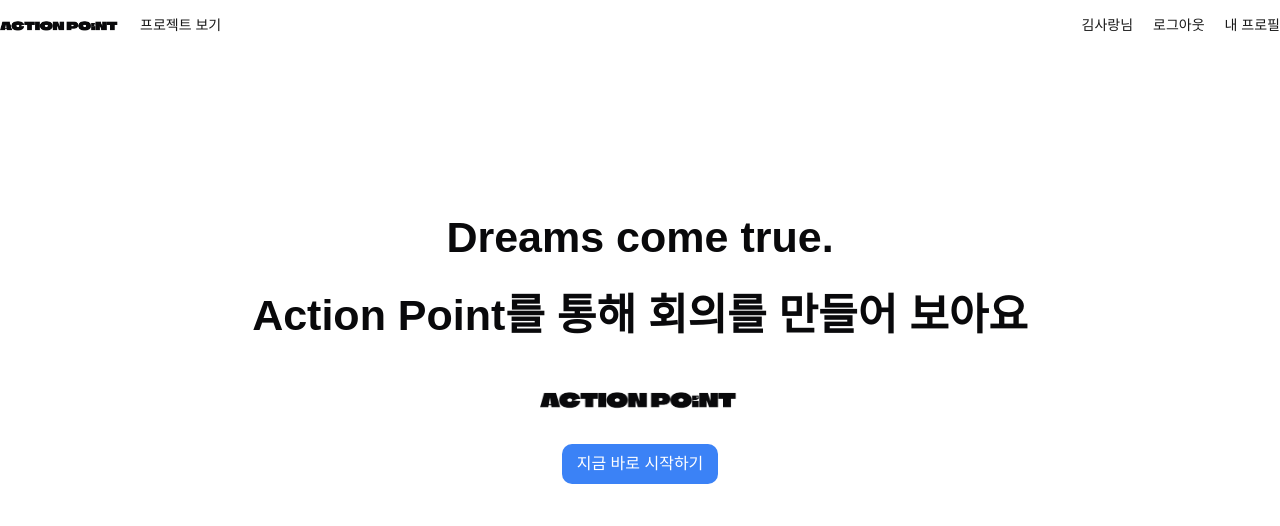
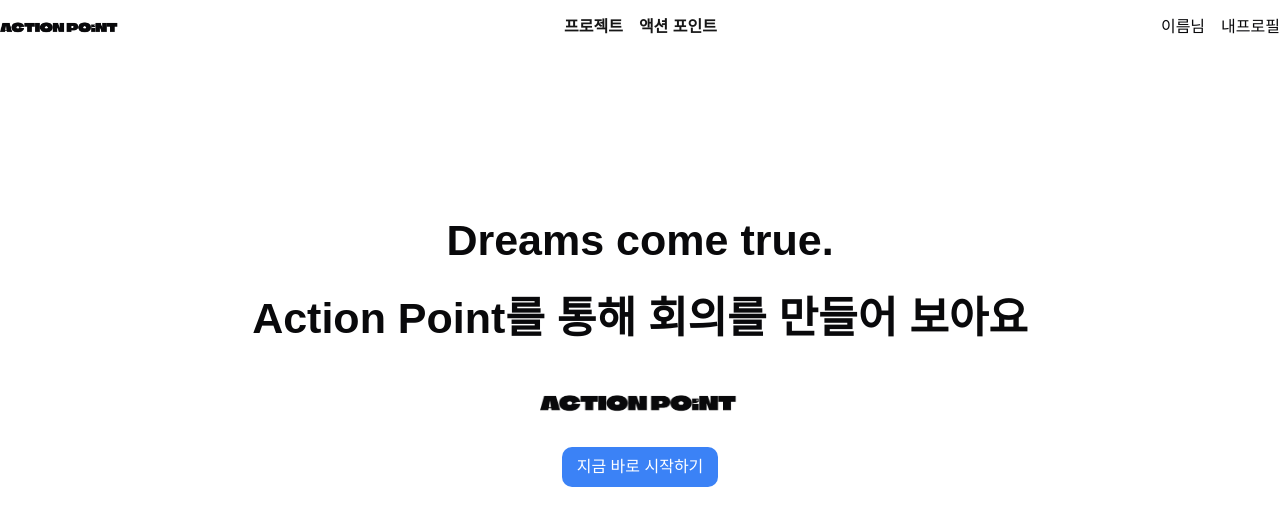
Before and after one commit to Club-PARD/ActionPoint_FE, a Next.js app: page /LandingPage in a window 1280 px wide. Shown: the top 526 px of the page. Built offline with nearby package versions, Linux system fonts and the light colour scheme; no server answers.

Commit message:
edit emptyMainPage

```diff
--- a/src/components/ActionPointCard.tsx
+++ b/src/components/ActionPointCard.tsx
@@ -0,0 +1,25 @@
+import styles from "../styles/ActionPointCard.module.css";
+
+type Props = {
+  title: string;
+  checklist: string[];
+};
+
+export default function ActionPointCard({ title, checklist }: Props) {
+  return (
+    <div className={styles.card}>
+      <div className={styles.folderShape}></div>
+      <div className={styles.cardContent}>
+        <h3>{title}</h3>
+        <ul>
+          {checklist.map((item, idx) => (
+            <li key={idx}>
+              <input type="checkbox" id={`check-${idx}`} />
+              <label htmlFor={`check-${idx}`}>{item}</label>
+            </li>
+          ))}
+        </ul>
+      </div>
+    </div>
+  );
+}
--- a/src/components/Header.tsx
+++ b/src/components/Header.tsx
@@ -1,18 +1,37 @@
 import styles from "../styles/Header.module.css";
 import Image from "next/image";
+import Link from "next/link";
+import { useRouter } from "next/router";
+import { useSession } from "next-auth/react";
 
 export default function Header() {
+  const router = useRouter();
+  const { data: session } = useSession();
+
   return (
     <header className={styles.header}>
-      <div className={styles.left}>
-        <Image src="/Logo.png" alt="로고" width={120} height={30} />
-        <span className={styles.link}>프로젝트 보기</span>
-      </div>
+      <div className={styles.inner}>
+        <div className={styles.left}>
+          <Link href="/MainPage">
+            <Image src="/Logo.png" alt="로고" width={120} height={24} />
+          </Link>
+        </div>
 
-      <div className={styles.right}>
-        <span className={styles.userName}>김사랑님</span>
-        <span className={styles.link}>로그아웃</span>
-        <span className={styles.link}>내 프로필</span>
+        <nav className={styles.center}>
+          <Link href="/ProjectListPage">
+            <span className={router.pathname === "/ProjectListPage" ? styles.active : ""}>프로젝트</span>
+          </Link>
+          <Link href="/MainPage">
+            <span className={router.pathname === "/MainPage" ? styles.active : ""}>액션 포인트</span>
+          </Link>
+        </nav>
+
+        <div className={styles.right}>
+          <span className={styles.profileText}>
+            {session?.user?.name ?? "이름"}님
+          </span>
+          <span className={styles.profileText}>내프로필</span>
+        </div>
       </div>
     </header>
   );
--- a/src/pages/MainPage.tsx
+++ b/src/pages/MainPage.tsx
@@ -0,0 +1,64 @@
+import Header from "@/components/Header";
+import ActionPointCard from "@/components/ActionPointCard";
+import styles from "../styles/MainPage.module.css";
+import { useState } from "react";
+import ProjectCreateButton from "@/components/ProjectCreateButton";
+import ParticipantButton from "@/components/ParticipationProjectButton";
+import Image from "next/image";
+import { useSession } from "next-auth/react";
+
+type ActionPoint = {
+  id: number;
+  title: string;
+  checklist: string[];
+};
+
+export default function MainPage() {
+  const { data: session } = useSession();
+  const [actionPointList, setActionPointList] = useState<ActionPoint[]>([]);
+
+  return (
+    <div className={styles.container}>
+      <Header />
+
+      <div className={styles.backgroundArea}>
+        <div className={styles.content}>
+          <h2 className={styles.pageTitle}>
+            💡 ACTION POINT / {session?.user?.name ?? "이름"}님
+          </h2>
+
+          {actionPointList.length === 0 ? (
+            <div className={styles.emptyBox}>
+              <Image
+                src="/actionpoint.png"
+                alt="액션포인트 아이콘"
+                className={styles.emptyIcon}
+                width={67}
+                height={230}
+              />
+              <p className={styles.emptyText}>
+                {session?.user?.name ?? "이름"}님의 금주 액션포인트가 없어요!
+              </p>
+              <p className={styles.emptyText}>
+                프로젝트를 통해 액션 포인트를 만들어 보아요!
+              </p>
+
+              <div className={styles.buttonWrapper}>
+                <ProjectCreateButton />
+                <ParticipantButton />
+              </div>
+            </div>
+          ) : (
+            <div className={styles.carouselContainer}>
+              {actionPointList.map((item) => (
+                <div key={item.id} className={styles.carouselItem}>
+                  <ActionPointCard title={item.title} checklist={item.checklist} />
+                </div>
+              ))}
+            </div>
+          )}
+        </div>
+      </div>
+    </div>
+  );
+}
--- a/src/pages/_app.tsx
+++ b/src/pages/_app.tsx
@@ -1,6 +1,11 @@
-import "@/styles/globals.css";
 import type { AppProps } from "next/app";
+import { SessionProvider } from "next-auth/react";
+import "../styles/globals.css";
 
-export default function App({ Component, pageProps }: AppProps) {
-  return <Component {...pageProps} />;
+export default function App({ Component, pageProps: { session, ...pageProps } }: AppProps) {
+  return (
+    <SessionProvider session={session}>
+      <Component {...pageProps} />
+    </SessionProvider>
+  );
 }
--- a/src/styles/Header.module.css
+++ b/src/styles/Header.module.css
@@ -1,36 +1,41 @@
 .header {
+  width: 100%;
+  height: 54px;
+  display: flex;
+  justify-content: center;
+  align-items: center;
+  background-color: white;
+  box-sizing: border-box;
+}
+
+.inner {
+  width: 1440px;
+  height: 54px;
   display: flex;
   justify-content: space-between;
   align-items: center;
-  width: 100%;
-  max-width: 1394px;
-  padding: 15px 0;
-  margin: 0 auto;
 }
 
 .left {
   display: flex;
   align-items: center;
-  gap: 20px;
 }
 
-.logo {
+.center {
+  display: flex;
+  gap: 16px;
   font-weight: bold;
-  font-size: 20px;
 }
 
-.link {
-  font-size: 14px;
-  cursor: pointer;
+.active {
+  color: #3B82F6; /* 파란색 강조 */
 }
 
 .right {
   display: flex;
-  align-items: center;
-  gap: 20px;
+  gap: 16px;
 }
 
-.userName {
-  font-size: 14px;
-  font-weight: 500;
+.profileText {
+  color: #09090B; /* zinc/950 */
 }
```
Also changed, not shown: src/styles/ActionPointCard.module.css (+27 -0 lines), src/styles/MainPage.module.css (+65 -0 lines), public/actionpoint.png (added), src/components/SignUpButton.tsx (deleted).
